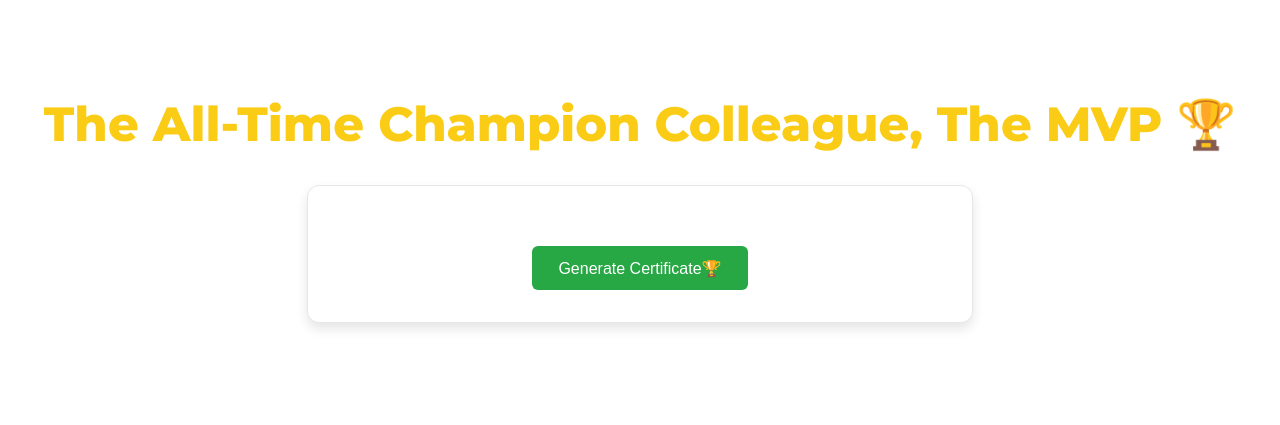
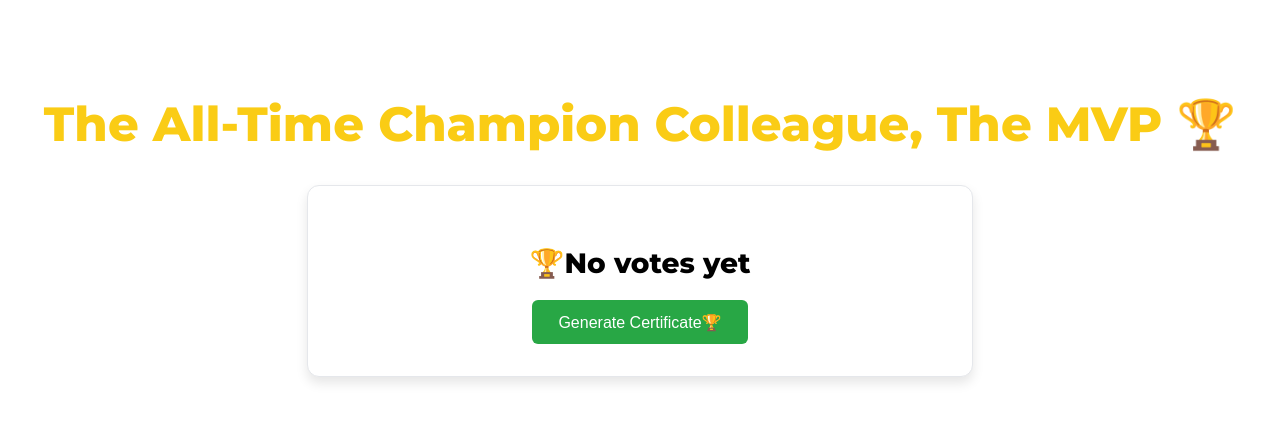
Before and after one commit to ivanmitkovski/RateMate, a PHP site: page / in a window 1280 px wide. Shown: the part 1333-1758 px from the top of the page. Before the commit the page ends 1662 px from the top, so only its background shows below. Run offline with PHP 8.4, Linux system fonts and the light colour scheme; tables that the repository leaves empty or names only in its code hold one stand-in row (values such as "Sample post"); some libraries are stand-ins or nearby versions.

Commit message:
small bug fixed

```diff
--- a/src/index.php
+++ b/src/index.php
@@ -188,7 +188,7 @@ if ($_SERVER['REQUEST_METHOD'] == 'POST' && isset($_POST['submit-vote'])) {
             <?php
             $mvp = $vote->getAllTimeBestColleague();
             ?>
-            <p class="mvp-text" id="mvp-text"><?php isset($mrp['full_name']) ? $mvp['full_name'] . " - " . $mvp['job_title'] . " " . round($mvp['average_rating'], 1) : 'No votes yet' ?></p>
+            <p class="mvp-text" id="mvp-text"><?php echo is_null($mvp) ?  '🏆No votes yet'  :  $mvp['full_name'] . " - " . $mvp['job_title'] . " " . round($mvp['average_rating'], 1) ?></p>
             <button class="generate-btn" id="generate-mvp-btn">Generate Certificate🏆</button>
         </div>
     </section>
```
